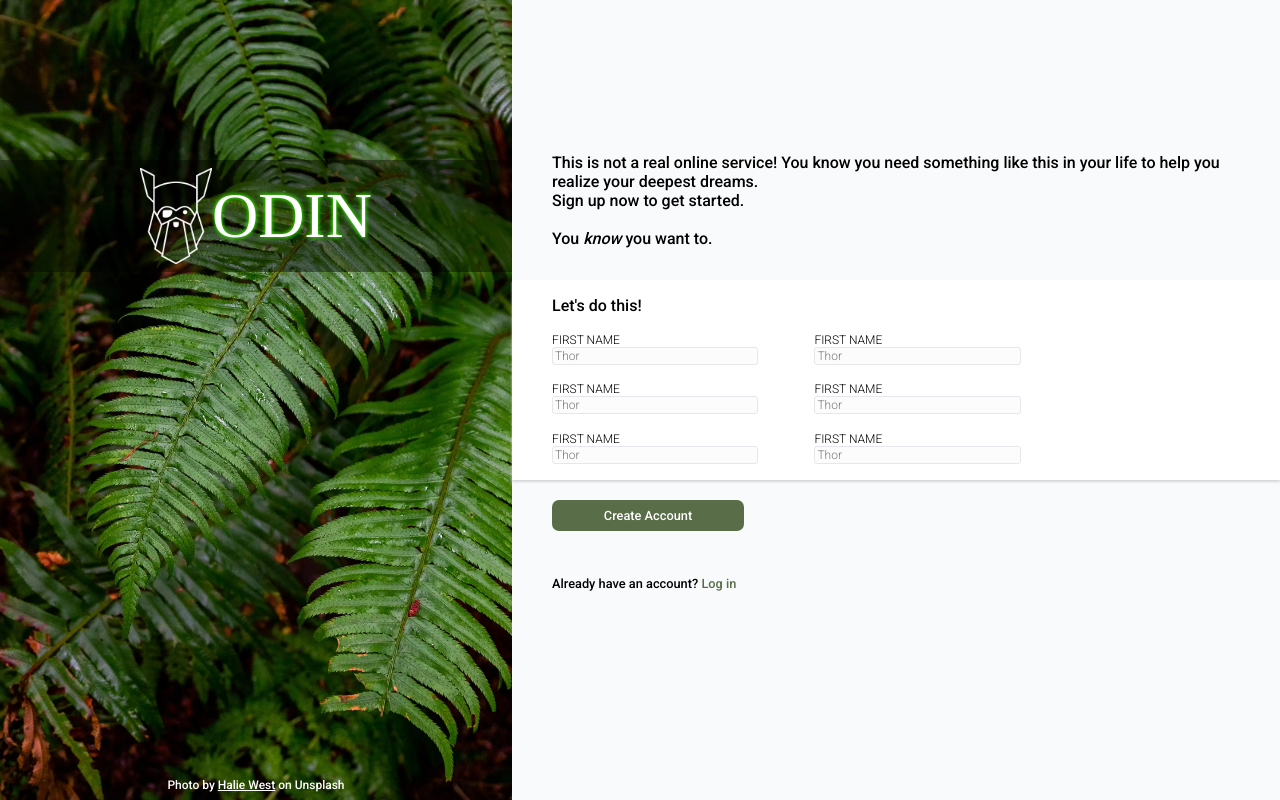
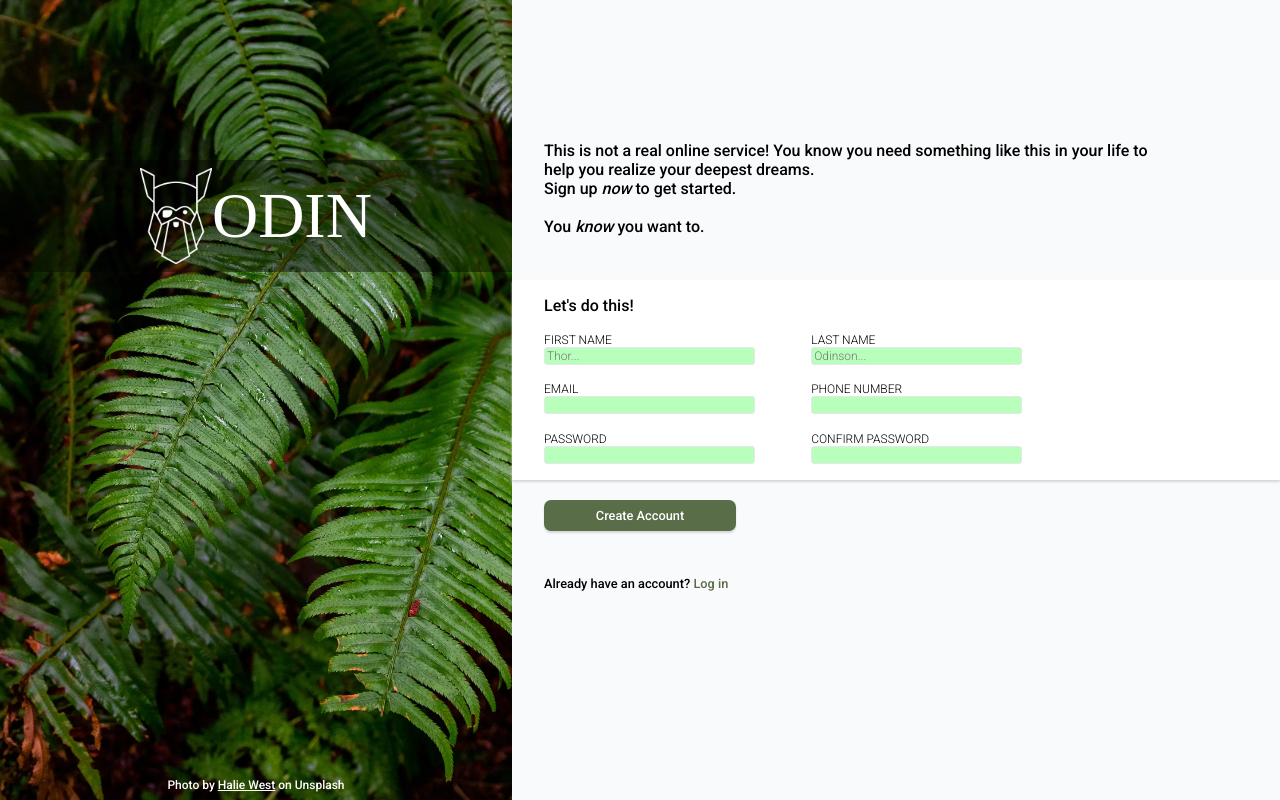
Before and after one commit to agentjesse/odin-sign-up-form, a plain HTML site: page index.html in a window 1280 px wide. Drawn offline with Linux system fonts and the light colour scheme; a web font is replaced by a local one.

Commit message:
Added validation to First two inputs

```diff
--- a/index.html
+++ b/index.html
@@ -28,7 +28,7 @@
 
   <div class="main">
     <p>This is not a real online service! You know you need something
-      like this in your life to help you realize your deepest dreams. <br>Sign up now to get started.<br><br>You <em>know</em> you want to.</p>
+      like this in your life to help you realize your deepest dreams. <br>Sign up <em>now</em> to get started.<br><br>You <em>know</em> you want to.</p>
   </div>
 
   <div class="formArea">
@@ -36,22 +36,22 @@
       <section>
         <span>Let's do this!</span>
         <label>
-          FIRST NAME<input type="text" name="firstName" placeholder="Thor">
+          FIRST NAME<input type="text" name="firstName" pattern='^[a-zA-Z\-]+$' placeholder="Thor...">
         </label>
         <label>
-          FIRST NAME<input type="text" name="firstName" placeholder="Thor">
+          LAST NAME<input type="text" name="firstName" pattern='^[a-zA-Z\-]+$' placeholder="Odinson...">
         </label>
         <label>
-          FIRST NAME<input type="text" name="firstName" placeholder="Thor">
+          EMAIL<input type="text" name="firstName" placeholder="">
         </label>
         <label>
-          FIRST NAME<input type="text" name="firstName" placeholder="Thor">
+          PHONE NUMBER<input type="text" name="firstName" placeholder="">
         </label>
         <label>
-          FIRST NAME<input type="text" name="firstName" placeholder="Thor">
+          PASSWORD<input type="text" name="firstName" placeholder="">
         </label>
         <label>
-          FIRST NAME<input type="text" name="firstName" placeholder="Thor">
+          CONFIRM PASSWORD<input type="text" name="firstName" placeholder="">
         </label>
       </section>
       <button type="submit">Create Account</button>
--- a/styles.css
+++ b/styles.css
@@ -9,11 +9,12 @@ body { -webkit-font-smoothing: antialiased; }
 /* variables---------------------------------------------------------------- */
 :root {
   --white-text-color:hsl(0, 0%, 100%);
-  --green-text-shadow:hsl(106, 100%, 41%);
+  --green-text-shadow:hsl(107, 100%, 39%);
   --main-font-family: 'Roboto',Arial, Helvetica, sans-serif;
   --grey-base-color: #f9fafb;
   --olive-green-color: #596D48;
   --base-input-border-color: #E5E7EB;
+  --little-shadow: 0 2px 2px #d7d7d7;
 }
 
 .gridContain {
@@ -50,7 +51,7 @@ body { -webkit-font-smoothing: antialiased; }
       font-family: 'Skranji';
       font-weight: 400;
       font-style: normal;
-      text-shadow: 0 0 4px var(--green-text-shadow), 0 0 4px var(--green-text-shadow);
+      /* text-shadow: 0 0 5px var(--green-text-shadow), 0 0 5px var(--green-text-shadow); */
     }
   }
   p,a {
@@ -63,10 +64,11 @@ body { -webkit-font-smoothing: antialiased; }
 .main {
   grid-row: 1 / 2;
   background-color: var(--grey-base-color);
-  padding: 2rem 2.5rem;
+  padding: 2.75rem 2rem;
   display: flex;
   align-items: end;
-  p{
+  p {
+    width: 90%;
     font-family: var(--main-font-family);
     font-weight: 500;
     font-style: normal;
@@ -79,9 +81,9 @@ body { -webkit-font-smoothing: antialiased; }
     display: flex;
     flex-wrap: wrap;
     gap: 1.1rem 3.5rem;
-    padding: 1rem 2.5rem;
+    padding: 1rem 2rem;
     background-color: var(--white-text-color); /*visually separate button*/
-    box-shadow: 0 2px 2px #d7d7d7;
+    box-shadow: var(--little-shadow);
     span {
       flex-basis: 100%;
     }
@@ -96,6 +98,19 @@ body { -webkit-font-smoothing: antialiased; }
         border-radius: 3px;
         background-color: rgb(253, 252, 253);
       }
+      input:focus {
+        border: 1px solid #0009ff;
+        box-shadow: 0 0px 3px #656565;
+      }
+      input:focus-visible {
+        outline: none;
+      }
+      input:valid {
+        background-color: #b7ffbb;
+      }
+      input:invalid {
+        background-color: #ffb7b7;
+      }
     }
   }
   button {
@@ -107,14 +122,15 @@ body { -webkit-font-smoothing: antialiased; }
     border-radius: 7px;
     color: var(--white-text-color);
     background-color: var(--olive-green-color);
-    margin: 1.25rem 2.5rem;
+    box-shadow: var(--little-shadow);
+    margin: 1.25rem 2rem;
   }
 }
 .login {
   grid-row: 3 / 4;
   background-color: var(--grey-base-color);
   font-size: 0.8rem;
-  padding: 1rem 2.5rem;
+  padding: 1rem 2rem;
   a {
     color: var(--olive-green-color);
     text-decoration: none;
```
